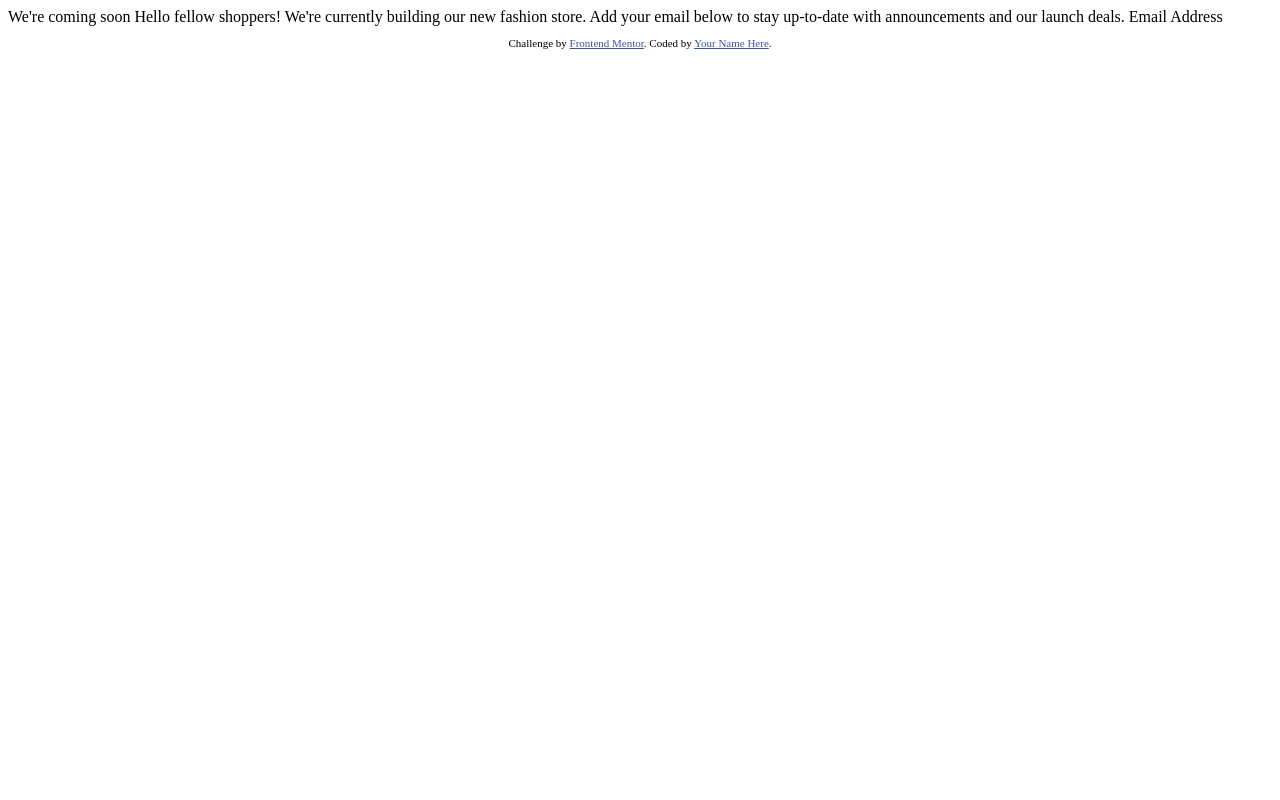
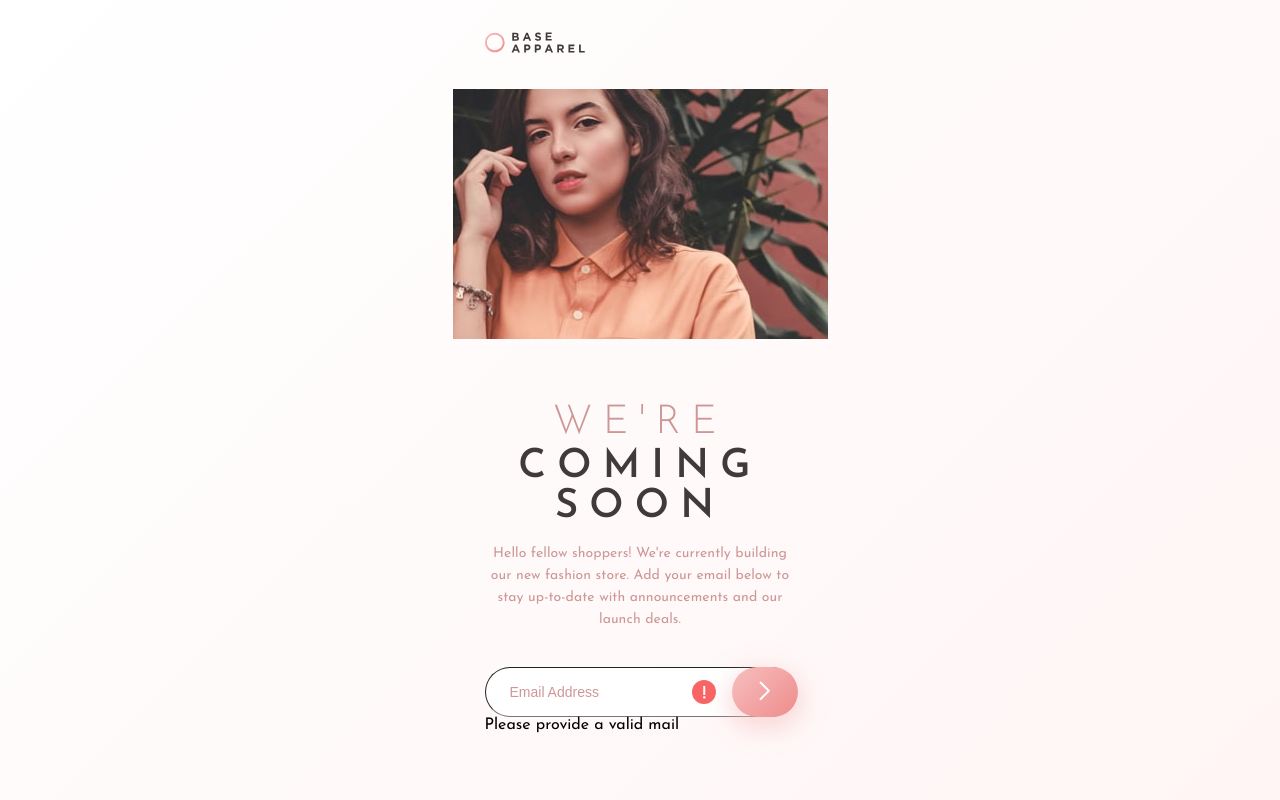
Before and after one commit to ivan2600/FM006-base-apparel-coming-soon, a plain HTML site: page index.html in a window 1280 px wide. Drawn offline with Linux system fonts and the light colour scheme.

Commit message:
desing in progress

```diff
--- a/index.html
+++ b/index.html
@@ -2,32 +2,49 @@
 <html lang="en">
 <head>
   <meta charset="UTF-8">
-  <meta name="viewport" content="width=device-width, initial-scale=1.0"> <!-- displays site properly based on user's device -->
-
+  <meta name="viewport" content="width=device-width, initial-scale=1.0">
   <link rel="icon" type="image/png" sizes="32x32" href="./images/favicon-32x32.png">
-
   <title>Frontend Mentor | Base Apparel coming soon page</title>
-
-  <!-- Feel free to remove these styles or customise in your own stylesheet 👍 -->
-  <style>
-    .attribution { font-size: 11px; text-align: center; }
-    .attribution a { color: hsl(228, 45%, 44%); }
-  </style>
+  <link rel="stylesheet" href="style.css">
 </head>
 <body>
-
-  We're coming soon
-
-  Hello fellow shoppers! We're currently building our new fashion store.
-  Add your email below to stay up-to-date with announcements and our launch deals.
-
-  Email Address
-
-  <footer>
-    <p class="attribution">
-      Challenge by <a href="https://www.frontendmentor.io?ref=challenge" target="_blank">Frontend Mentor</a>.
-      Coded by <a href="#">Your Name Here</a>.
-    </p>
-  </footer>
+  <main>
+    <div class="logo">
+      <img src="./images/logo.svg" alt="Base Apparel">
+    </div>
+    <div class="hero">
+      <picture>
+        <source media="(min-width: 1440px)" srcset="./images/hero-desktop">
+        <img src="./images/hero-mobile.jpg" alt="" aria-hidden="true">
+      </picture>
+    </div>
+    <div class="content">
+      <h1>WE'RE <span>COMING SOON</span></h1>
+      <P>Hello fellow shoppers! We're currently building our new fashion store.
+      Add your email below to stay up-to-date with announcements and our launch deals.</P>
+      <form action="#" method="post">
+        <div class="form-input">
+          <input
+          type="email"
+          name="email"
+          id="email"
+          placeholder="Email Address"
+          autocomplete="off">
+          <span>
+            <img src="./images/icon-error.svg" alt="" aria-hidden="true">
+          </span>
+        </div>
+        <button type="submit" aria-label="Submit"><img src="./images/icon-arrow.svg" alt="" aria-hidden="true"></button>
+        <span>Please provide a valid mail</span>
+      </form>
+    </div>
+  </main>
 </body>
 </html>
+
+<!-- <div>
+      <h1></h1>
+      <h1></h1>
+
+    </div>
+    <img src="./images/hero-desktop.jpg" alt=""> -->
--- a/style.css
+++ b/style.css
@@ -0,0 +1,126 @@
+@import url('https://fonts.googleapis.com/css2?family=Josefin+Sans:wght@300;400;600&family=Manrope:wght@500;700&display=swap');
+
+:root {
+  --Desaturated-Red: hsl(0, 36%, 70%);
+  --Soft-Red: hsl(0, 93%, 68%);
+  --Dark-Grayish-Red: hsl(0, 6%, 24%);
+  /*
+  Linear, 135deg, from hsl(0, 0%, 100%), to hsl(0, 100%, 98%)
+  Linear, 135deg, from hsl(0, 80%, 86%), to hsl(0, 74%, 74%)
+  */
+  font-size: 62.5%;
+}
+
+* {
+  margin: 0;
+  padding: 0;
+  box-sizing: border-box;
+}
+
+body {
+  font-size: 1.6rem;
+  font-family: 'Josefin Sans', sans-serif;
+  min-height: 100vh;
+  background: linear-gradient(
+    135deg,
+    hsl(0, 0%, 100%) 0%,
+    hsl(0, 100%, 98%) 100%
+  );
+  display: grid;
+  justify-content: center;
+}
+
+main {
+  max-width: 37.5rem;
+}
+
+.logo {
+  padding: 3.2rem;
+}
+
+.logo img {
+  height: 2.1rem;
+}
+
+.hero picture {
+  display: flex;
+}
+
+.content {
+  padding: 6.4rem 3.2rem;
+}
+
+.content h1 {
+  font-weight: 300;
+  font-size: 4rem;
+  line-height: 4rem;
+  letter-spacing: 0.26em;
+  text-align: center;
+  color: var(--Desaturated-Red);
+}
+
+.content h1 span {
+  display: block;
+  font-weight: 600;
+  letter-spacing: 0.28em;
+  color: var(--Dark-Grayish-Red);
+  margin-top: 0.4rem;
+  margin-bottom: 1.6rem;
+}
+
+.content p {
+  font-weight: 400;
+  font-size: 1.4rem;
+  line-height: 2.2rem;
+  text-align: center;
+  letter-spacing: 0.005em;
+  color: var(--Desaturated-Red);
+  margin-bottom: 3.6rem;
+}
+
+form {
+  position: relative;
+}
+
+form .form-input input {
+  padding: 1.6rem 6.4rem 1.6rem 2.4rem;
+  width: 100%;
+  border-radius: 5rem;
+  color: hsla(0, 36%, 70%, 50%);
+  border-width: 1px;
+  outline: none;
+  font-size: 1.4rem;
+  line-height: 1.4rem;
+  color: var(--Dark-Grayish-Red);
+}
+
+form .form-input input::placeholder {
+  color: var(--Desaturated-Red);
+}
+
+form .form-input span {
+  position: absolute;
+  top: 0;
+  right: 8rem;
+  height: 5rem;
+  display: flex;
+  align-items: center;
+}
+
+form button {
+  position: absolute;
+  top: 0;
+  right: -2px;
+  height: 5rem;
+  width: 6.6rem;
+  border: none;
+  border-radius: 2.65rem;
+  background: linear-gradient(
+    135deg,
+    hsl(0, 80%, 86%) 0%,
+    hsl(0, 74%, 74%) 100%
+    );
+  box-shadow: 0px 8px 21px 5px rgba(248, 191, 191, 0.5);
+}
+
+/* minuto 36 */
```
